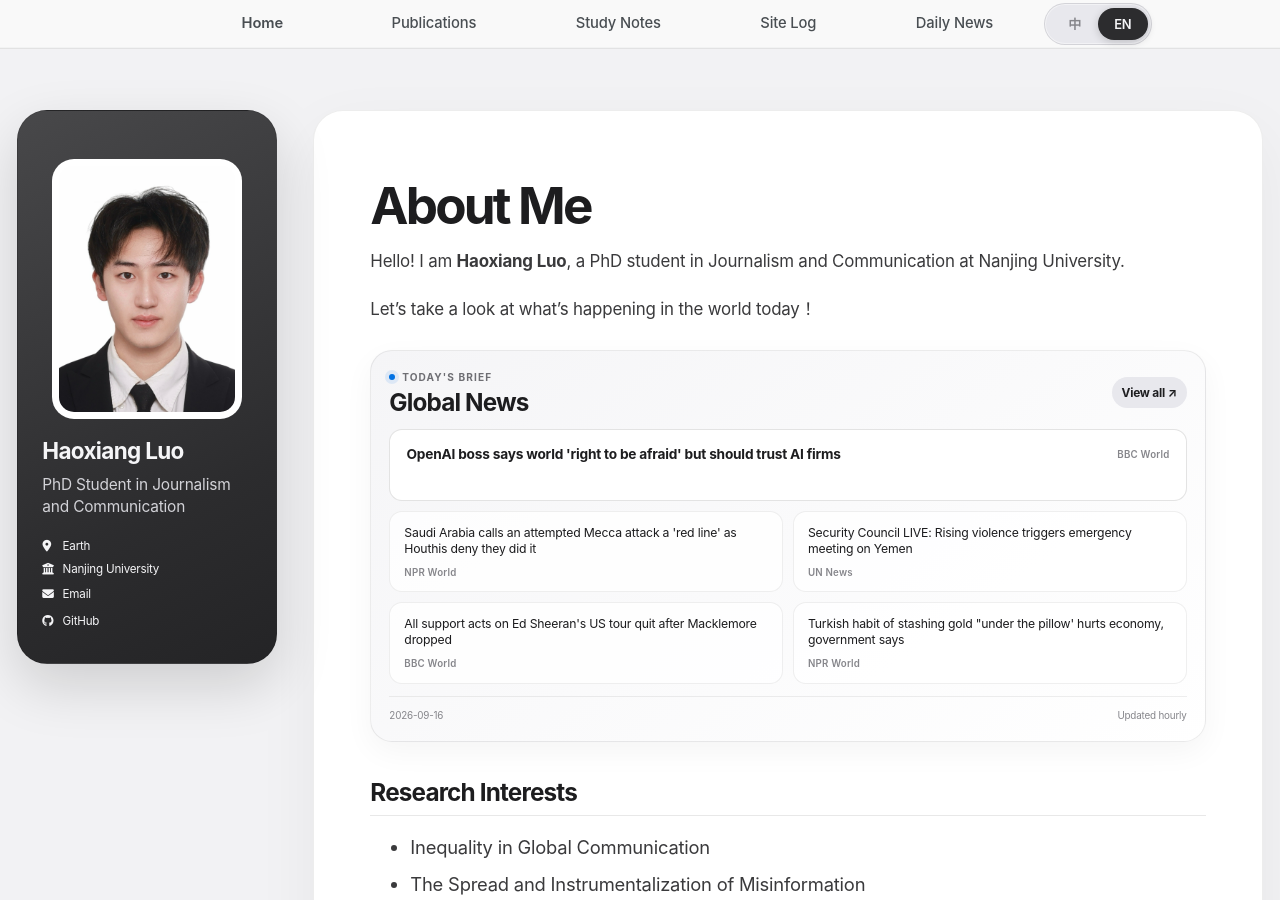
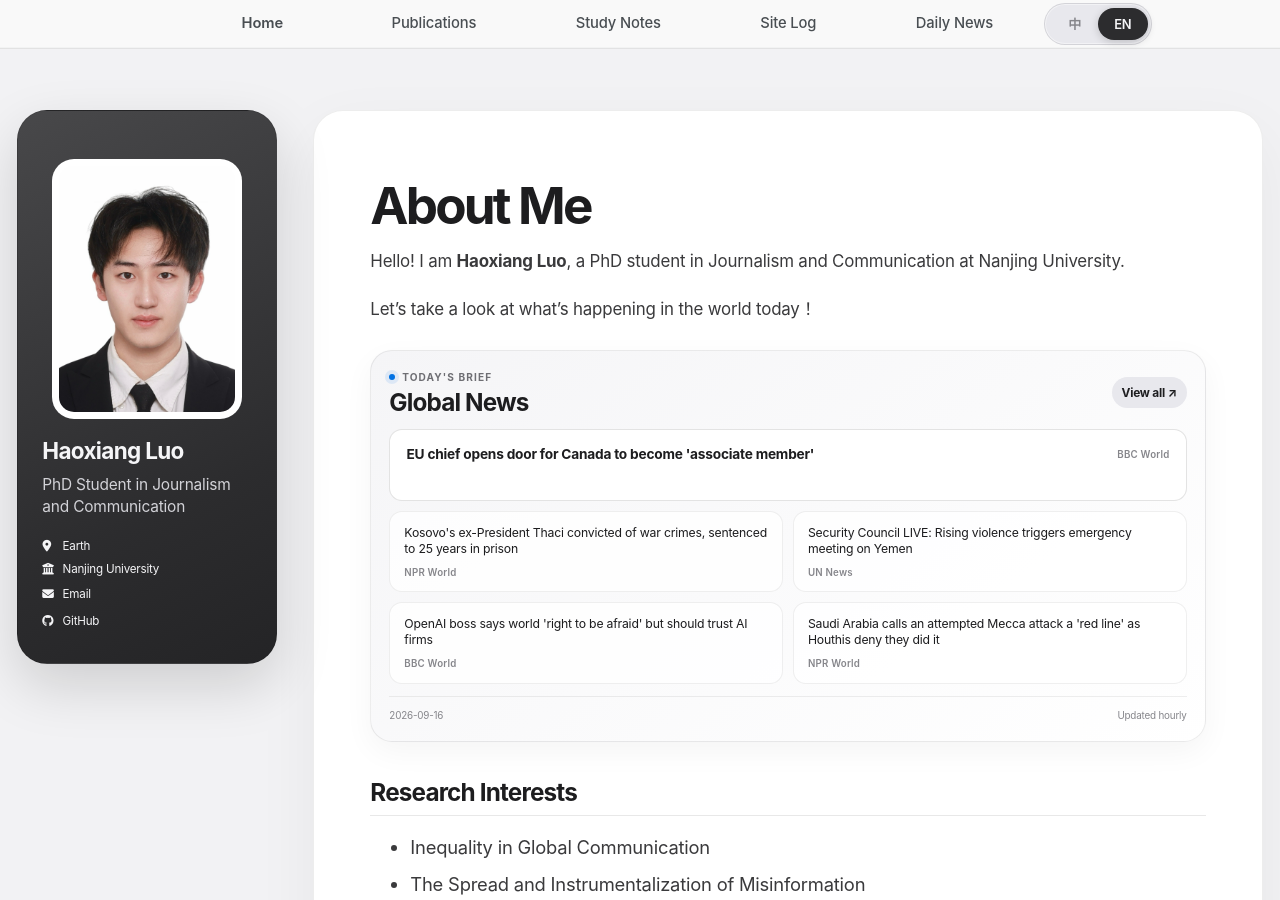
Before and after one commit to HaoxiangLuo/HaoxiangLuo.github.io, a Jekyll site: the page built from _pages/about.md, in a window 1280 px wide and 900 px high. Built offline with Jekyll 4.4.1, drawn with Linux system fonts in a browser that asks for light colours; a style sheet for code colours, icons or effects is not loaded.

Commit message:
Update daily news 2026-09-16

```diff
--- a/_data/daily_news.json
+++ b/_data/daily_news.json
@@ -1,5 +1,20 @@
 {
   "2026-09-16": [
+    {
+      "title": "EU chief opens door for Canada to become 'associate member'",
+      "source": "BBC World",
+      "url": "https://www.bbc.co.uk/news/articles/cjwyzrr9d3dko?at_medium=RSS&at_campaign=rss"
+    },
+    {
+      "title": "Kosovo's ex-President Thaci convicted of war crimes, sentenced to 25 years in prison",
+      "source": "NPR World",
+      "url": "https://www.npr.org/2026/09/16/g-s1-143560/kosovo-former-president-war-crimes"
+    },
+    {
+      "title": "Security Council LIVE: Rising violence triggers emergency meeting on Yemen",
+      "source": "UN News",
+      "url": "https://news.un.org/feed/view/en/story/2026/09/1168343"
+    },
     {
       "title": "OpenAI boss says world 'right to be afraid' but should trust AI firms",
       "source": "BBC World",
@@ -11,9 +26,9 @@
       "url": "https://www.npr.org/2026/09/16/g-s1-143554/saudi-arabia-attempted-mecca-attack"
     },
     {
-      "title": "Security Council LIVE: Rising violence triggers emergency meeting on Yemen",
+      "title": "UNICEF says thousands of children require mental health support after Nepal floods",
       "source": "UN News",
-      "url": "https://news.un.org/feed/view/en/story/2026/09/1168343"
+      "url": "https://news.un.org/feed/view/en/story/2026/09/1168340"
     },
     {
       "title": "All support acts on Ed Sheeran's US tour quit after Macklemore dropped",
@@ -24,21 +39,6 @@
       "title": "Turkish habit of stashing gold \"under the pillow' hurts economy, government says",
       "source": "NPR World",
       "url": "https://www.npr.org/2026/09/15/g-s1-143414/turkey-gold-economy"
-    },
-    {
-      "title": "UNICEF says thousands of children require mental health support after Nepal floods",
-      "source": "UN News",
-      "url": "https://news.un.org/feed/view/en/story/2026/09/1168340"
-    },
-    {
-      "title": "At least 12 killed after war-damaged Gaza building collapses",
-      "source": "BBC World",
-      "url": "https://www.bbc.co.uk/news/articles/cvp8d00j9gg5o?at_medium=RSS&at_campaign=rss"
-    },
-    {
-      "title": "Turks often keep gold as a hedge against inflation. It may be hurting Turkey's future",
-      "source": "NPR World",
-      "url": "https://www.npr.org/2026/09/15/nx-s1-5949212/turks-often-keep-gold-as-a-hedge-against-inflation-it-may-be-hurting-turkeys-future"
     },
     {
       "title": "Escalating conflict drives new displacement in Yemen",
```
